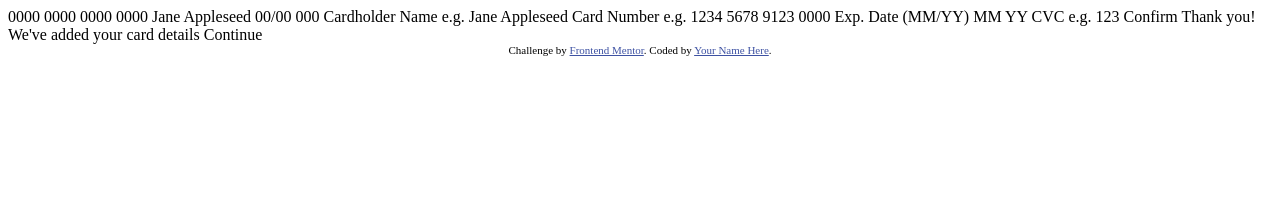
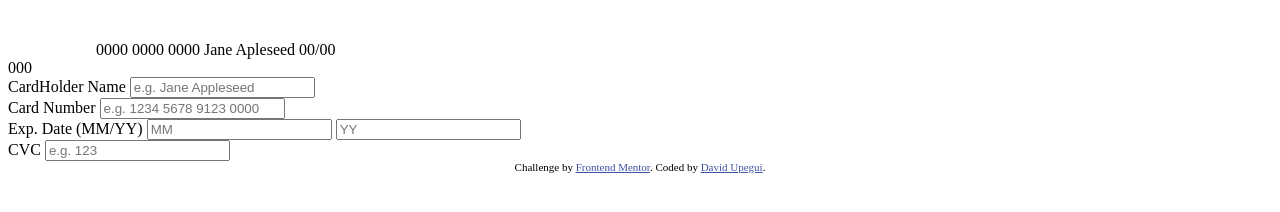
Before and after one commit to DavidUpegui/FEM---Interactive_card_details---HTML-CSS-JS, a plain HTML site: page index.html in a window 1280 px wide. Drawn offline with Linux system fonts and the light colour scheme.

Commit message:
HTML structure of the initial page has been done.
The css classes are named, but not created yet. The fonts have been
added in the header and a css file has been linked to the index.html
file.

```diff
--- a/index.html
+++ b/index.html
@@ -3,7 +3,10 @@
 <head>
   <meta charset="UTF-8">
   <meta name="viewport" content="width=device-width, initial-scale=1.0"> <!-- displays site properly based on user's device -->
-
+  <link rel="preconnect" href="https://fonts.googleapis.com">
+  <link rel="preconnect" href="https://fonts.gstatic.com" crossorigin>
+  <link href="https://fonts.googleapis.com/css2?family=Space+Grotesk:wght@500&display=swap" rel="stylesheet">
+  <link rel="stylesheet" href="./css/styles.css">
   <link rel="icon" type="image/png" sizes="32x32" href="./images/favicon-32x32.png">
 
   <title>Frontend Mentor | Interactive card details form</title>
@@ -15,37 +18,45 @@
   </style>
 </head>
 <body>
-
-  0000 0000 0000 0000
-  Jane Appleseed
-  00/00
-
-  000
-
-  Cardholder Name
-  e.g. Jane Appleseed
-
-  Card Number
-  e.g. 1234 5678 9123 0000
-
-  Exp. Date (MM/YY)
-  MM
-  YY
-
-  CVC
-  e.g. 123
-
-  Confirm
-
-  <!-- Completed state start -->
-
-  Thank you!
-  We've added your card details
-  Continue
+  <main class="main">
+    <section class="cc">
+      <div class="cc__background"></div>
+      <div class="cc__information cc__information-front">
+        <img src="./images/card-logo.svg" alt="credit card logo" class="cc__logo">
+        <span class="cc__number">0000 0000 0000</span>
+        <span class="cc__name">Jane Apleseed</span>
+        <span class="cc__date">00/00</span>
+      </div>
+      <div class="cc__information cc__information-back">
+        <span class="cc__cvc">000</span>
+      </div>
+    </section>
+    <form action="" class="form">
+      <div class="form__section">
+        <label for="name" class="form__label">CardHolder Name</label>
+        <input type="text" class="form__input" id="name" placeholder="e.g. Jane Appleseed">
+      </div>
+      <div class="form__section">
+        <label for="number" class="form__label">Card Number</label>
+        <input type="text" class="form__input" id="number" placeholder="e.g. 1234 5678 9123 0000">
+      </div>
+      <div class="forum__section-group">
+        <div class="forum__section">
+          <label for="month" class="form__label">Exp. Date (MM/YY)</label>
+          <input type="text" class="form_input" id="month" placeholder="MM">
+          <input type="text" class="form_input" id="year" placeholder="YY">
+        </div>
+        <div class="forum__section">
+          <label for="cvc" class="form__label">CVC</label>
+          <input type="text" class="form_input" id="cvc" placeholder="e.g. 123">
+        </div>
+      </div>
+    </form>
+  </main>
 
   <div class="attribution">
     Challenge by <a href="https://www.frontendmentor.io?ref=challenge" target="_blank">Frontend Mentor</a>.
-    Coded by <a href="#">Your Name Here</a>.
+    Coded by <a href="#">David Upegui</a>.
   </div>
 </body>
 </html>
```
Also changed, not shown: css/styles.css (added).
